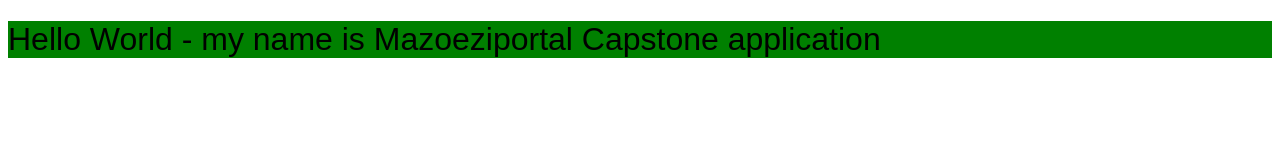
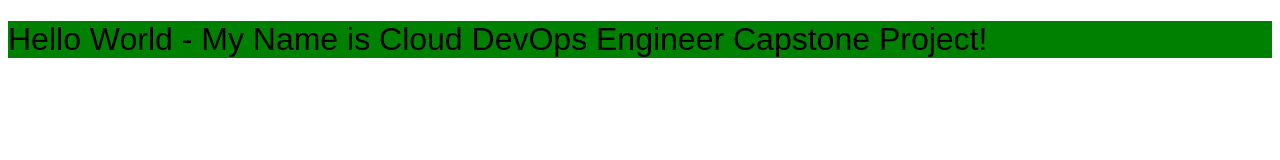
Before and after one commit to mazoeziportal/Udacity_Capstone_Project, a plain HTML site: page index.html in a window 1280 px wide. Drawn offline with Linux system fonts and the light colour scheme.

Commit message:
make lint edited

```diff
--- a/index.html
+++ b/index.html
@@ -4,7 +4,7 @@
     <meta charset="UTF-8" />
     <meta name="viewport" content="width=device-width, initial-scale=1.0" />
     <meta http-equiv="X-UA-Compatible" content="ie=edge" />
-    <title>Hello World - my name is Mazoeziportal Capstone application</title>
+    <title>Hello World - My Name is Cloud DevOps Engineer Capstone Project!</title>
     <style>
       h1 {
         font-weight: lighter;
@@ -14,7 +14,7 @@
     </style>
   </head>
   <body>
-    <h1>Hello World - my name is Mazoeziportal Capstone application</h1>
+    <h1>Hello World - My Name is Cloud DevOps Engineer Capstone Project!</h1>
   </body>
 </html>
 </html>
```
Also changed, not shown: 2 other files.
